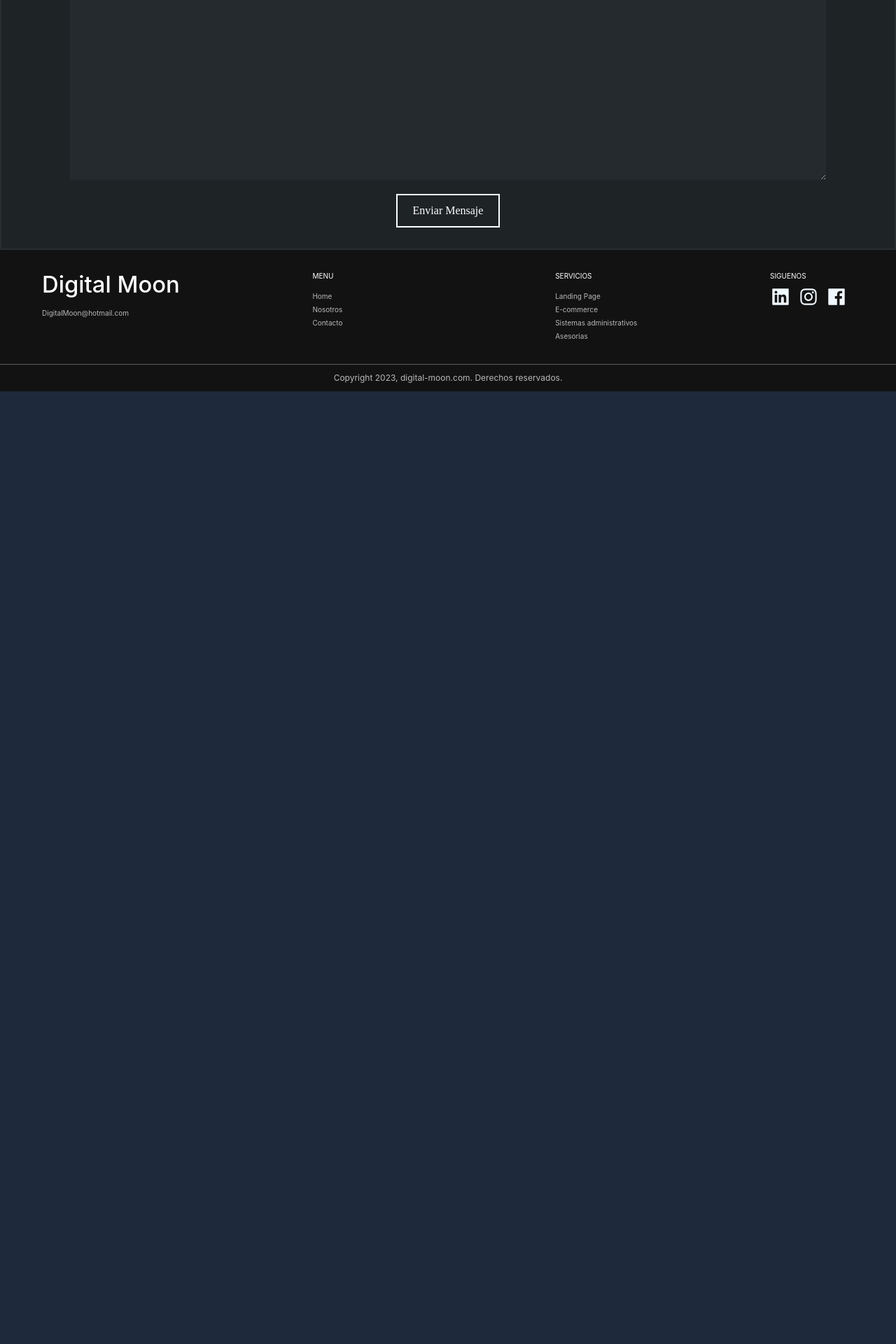
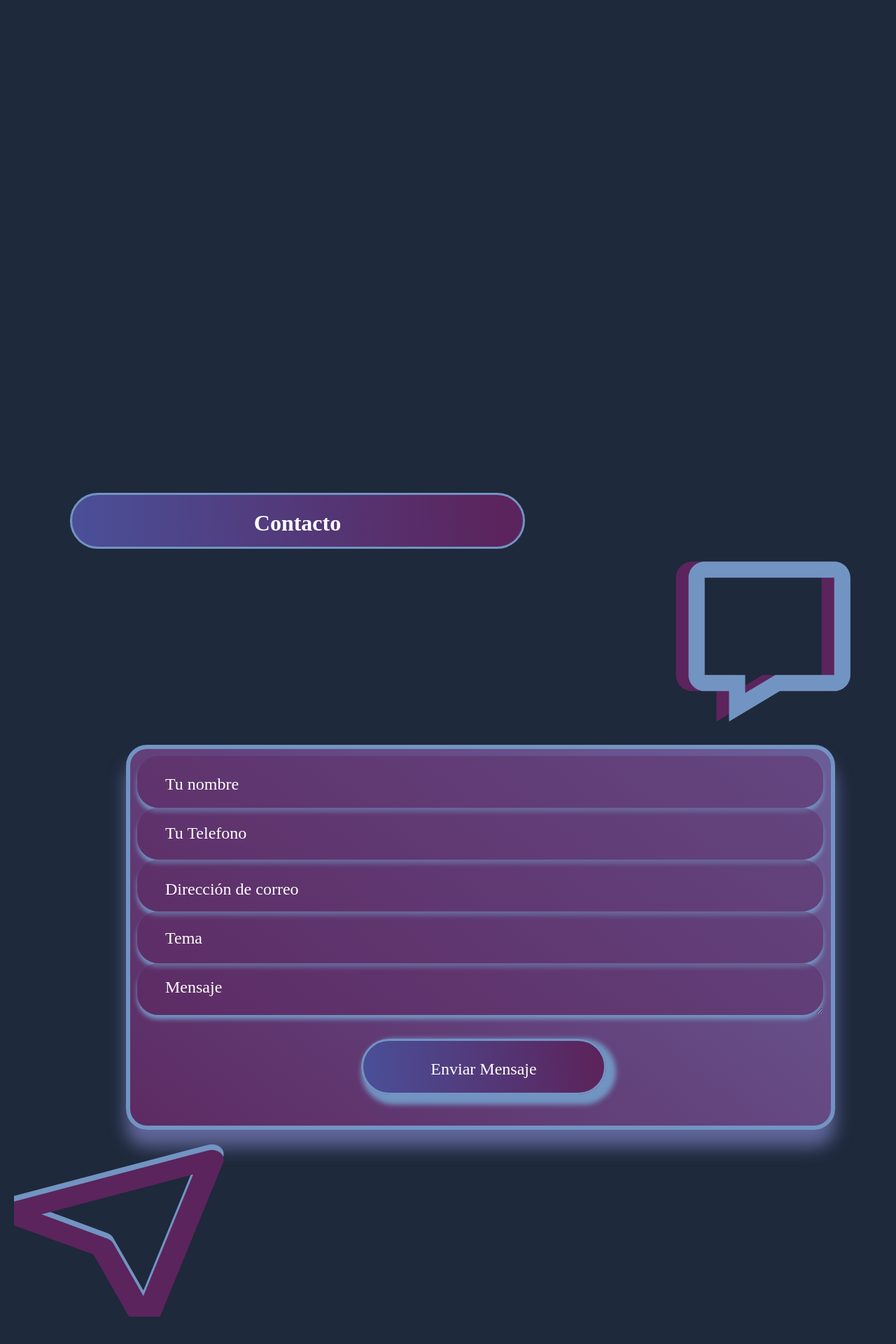
Before and after one commit to Agu1laredu/NavBar-Bootstrap-Tutorial-Youtube, a React (Create React App) app: page /Contacto in a window 1280 px wide. Shown: the part 496-2416 px from the top of the page at 70% size. Before the commit the page ends 1055 px from the top, so only its background shows below. Built offline with nearby package versions, Linux system fonts and the light colour scheme.

Commit message:
add contacto

```diff
--- a/src/App.js
+++ b/src/App.js
@@ -16,6 +16,7 @@ import "./App.css";
 import SobreNosotros from "./screen/Nosotros/Nosotros";
 import Clients from "./screen/NuestrosClientes/Clientes";
 import Servicios from "./screen/Servicios/Servicios";
+import Contacto from "./screen/Contacto/Contacto";
 
 function Home() {
   return (
@@ -47,6 +48,7 @@ function Home() {
       <SobreNosotros />
       <Clients />
       <Servicios />
+      <Contacto />
     </div>
   );
 }
--- a/src/screen/Contacto/Contacto.css
+++ b/src/screen/Contacto/Contacto.css
@@ -1,87 +1,220 @@
-.contacto {
-  background-color: #1e2326;
-  color: #fff;
-  border: 2px solid rgba(68, 68, 68, 0.359);
-  margin-bottom: -20px;
+.ContainerContacto {
+  z-index: 3000;
+  position: relative;
+  top: 1000px;
+  width: 1800px;
+  height: 1624px;
+  background: #1e293b;
 }
-.contacto .contenido-seccion {
-  max-width: 1100px;
+.fila {
+  display: flex;
   margin: auto;
-  height: 100%;
+  margin-top: 80px;
+  margin-left: 300px;
+  width: 1313px;
+  height: 550px;
+  flex-shrink: 0;
+  border-radius: 30px;
+  border: 6px solid #7294c2;
+  background: linear-gradient(218deg, #6b609a -4.18%, #5d2b64 98.82%);
+  box-shadow: 0px 24px 24px 0px #60669a;
 }
-.contacto h2 {
-  font-size: 48px;
-  font-family: "Lobster", cursive;
-  text-align: center;
-  padding: 20px 0;
-}
-.contacto .fila {
-  display: flex;
-}
-.contacto .col {
+.col {
   width: 100%;
   padding: 10px;
   position: relative;
 }
-.contacto .col input,
-.contacto .col textarea {
-  font-family: "Lobster", cursive;
-  display: block;
-  width: 100%;
-  padding: 18px;
-  border: none;
-  margin-bottom: 20px;
-  background-color: #252a2e;
+.col input,
+.col textarea {
+  width: 1264px;
+  height: 74px;
+  flex-shrink: 0;
+  border-radius: 30px;
+  border: 1px solid rgba(114, 148, 194, 0);
+  background: rgba(91, 36, 92, 0.4);
+  box-shadow: 0px 6px 6px 0px #7294c2;
+}
+.SpanContacto {
+  position: absolute;
+  left: 50px;
+  width: 603px;
+  height: 652px;
   color: #fff;
-  font-size: 18px;
+  font-family: Kodchasan;
+  font-size: 24px;
+  font-style: normal;
+  font-weight: 400;
+  line-height: 80px; /* 333.333% */
 }
-.contacto button {
-  cursor: pointer;
-  font-family: "Lobster", cursive;
-  background-color: transparent;
-  border: 2px solid #fff;
-  width: fit-content;
-  display: block;
-  margin: 20px auto;
-  padding: 10px 22px;
-  font-size: 16px;
+.SpanContactoTelefono {
+  position: absolute;
+  top: 80px;
+  left: 50px;
+  width: 603px;
+  height: 652px;
   color: #fff;
+  font-family: Kodchasan;
+  font-size: 24px;
+  font-style: normal;
+  font-weight: 400;
+  line-height: 80px; /* 333.333% */
+}
+.SpanContactoEmail {
+  position: absolute;
+  top: 160px;
+  left: 50px;
+  width: 603px;
+  height: 652px;
+  color: #fff;
+  font-family: Kodchasan;
+  font-size: 24px;
+  font-style: normal;
+  font-weight: 400;
+  line-height: 80px; /* 333.333% */
+}
+.SpanContactoTema {
+  position: absolute;
+  top: 230px;
+  left: 50px;
+  width: 603px;
+  height: 652px;
+  color: #fff;
+  font-family: Kodchasan;
+  font-size: 24px;
+  font-style: normal;
+  font-weight: 400;
+  line-height: 80px; /* 333.333% */
+}
+.SpanContactoMensaje {
+  position: absolute;
+  top: 300px;
+  left: 50px;
+  width: 603px;
+  height: 652px;
+  color: #fff;
+  font-family: Kodchasan;
+  font-size: 24px;
+  font-style: normal;
+  font-weight: 400;
+  line-height: 80px; /* 333.333% */
+}
+.ButtonMensaje {
   position: relative;
-  z-index: 10;
+  top: 30px;
+  left: 440px;
+  width: 350px;
+  height: 80px;
+  flex-shrink: 0;
+  border-radius: 40px;
+  border: 3px solid #7294c2;
+  background: linear-gradient(266deg, #5b245c 5.02%, #4263b4 142.75%);
+  box-shadow: 7px 7px 7px 7px #7294c2;
 }
-.contacto button .overlay {
-  font-family: "Lobster", cursive;
-  position: absolute;
-  top: 0;
-  left: 0;
-  width: 0;
-  height: 100%;
-  background-color: #7c7c7c;
-  z-index: -1;
-  transition: 1s;
+.EnviarMensaje {
+  width: 603px;
+  height: 652px;
+  color: #fff;
+  font-family: Kodchasan;
+  font-size: 24px;
+  font-style: normal;
+  font-weight: 400;
+  line-height: 80px; /* 333.333% */
 }
-.contacto button:hover .overlay {
-  width: 100%;
+
+.TwitchChartOne {
+  position: relative;
+  left: 600px;
+  top: 18px;
+  width: 232.5px;
+  height: 229.78px;
+  flex-shrink: 0;
 }
-.contacto .col img {
-  width: 100%;
+.TwitchChartTwo {
+  position: relative;
+  left: 350px;
+  top: 18px;
+  width: 232.5px;
+  height: 229.78px;
+  flex-shrink: 0;
 }
-.contacto .col .info {
-  position: absolute;
-  top: 40%;
-  background-color: #252a2e;
-  padding: 20px;
-  left: 50%;
-  transform: translate(-50%, -50%);
+.SVGFlechaOne {
+  position: relative;
+  left: 20px;
+  top: 18px;
+  width: 300.564px;
+  height: 241.07px;
+  z-index: 300;
 }
-.contacto .col .info ul {
-  list-style: none;
+.SVGFlechaTwo {
+  position: relative;
+  left: -300px;
+  top: 20px;
+  width: 300.564px;
+  height: 241.07px;
+  z-index: 300;
 }
-.contacto .col .info ul li {
-  margin-bottom: 20px;
+
+@media (max-width: 1366px) {
+  .ContainerContacto {
+    width: 40%;
+  }
+  .fila {
+    display: flex;
+    margin: auto;
+    margin-top: 50px;
+    margin-left: 180px;
+    width: 1013px;
+    height: 550px;
+    flex-shrink: 0;
+    border-radius: 30px;
+    border: 6px solid #7294c2;
+    background: linear-gradient(218deg, #6b609a -4.18%, #5d2b64 98.82%);
+    box-shadow: 0px 24px 24px 0px #60669a;
+  }
+  .col input,
+  .col textarea {
+    width: 980px;
+    height: 74px;
+    flex-shrink: 0;
+    border-radius: 30px;
+    border: 1px solid rgba(114, 148, 194, 0);
+    background: rgba(91, 36, 92, 0.4);
+    box-shadow: 0px 6px 6px 0px #7294c2;
+  }
+  .ButtonMensaje {
+    left: 320px;
+  }
+
+  .TwitchChartOne {
+    position: relative;
+    left: 965px;
+    top: 18px;
+    width: 232.5px;
+    height: 229.78px;
+    flex-shrink: 0;
+  }
+  .TwitchChartTwo {
+    position: relative;
+    left: 750px;
+    top: 18px;
+    width: 232.5px;
+    height: 229.78px;
+    flex-shrink: 0;
+  }
+  .SVGFlechaOne {
+    position: relative;
+    left: 20px;
+    top: 18px;
+    width: 300.564px;
+    height: 241.07px;
+    z-index: 300;
+  }
+  .SVGFlechaTwo {
+    position: relative;
+    left: 20px;
+    top: -215px;
+    width: 300.564px;
+    height: 241.07px;
+    z-index: 300;
+  }
 }
-.contacto .col .info ul li i {
-  font-family: "Lobster", cursive;
-  display: inline-block;
-  margin-right: 20px;
-}
--- a/src/screen/Contacto/Contacto.js
+++ b/src/screen/Contacto/Contacto.js
@@ -1,13 +1,37 @@
-import "bootstrap/dist/css/bootstrap.min.css";
 import "./Contacto.css";
-import Footer from "../../components/Footer/Footer";
 
 function Contacto() {
   return (
-    <div style={{ textAlign: "center" }}>
-      <section id="contacto" class="contacto">
-        <div class="contenido-seccion">
-          <h2>CONTACTO</h2>
+    <div className="ContainerContacto">
+      <button className="ButtonClients">
+        <span className="clients">Contacto</span>
+      </button>
+      <svg
+        xmlns="http://www.w3.org/2000/svg"
+        width="233"
+        height="231"
+        viewBox="0 0 233 231"
+        fill="none"
+        className="TwitchChartOne"
+      >
+        <path
+          d="M209.5 0.25H23.5C10.6776 0.25 0.25 10.6776 0.25 23.5V163C0.25 175.822 10.6776 186.25 23.5 186.25H58.375V230.03L131.345 186.25H209.5C222.322 186.25 232.75 175.822 232.75 163V23.5C232.75 10.6776 222.322 0.25 209.5 0.25ZM209.5 163H124.905L81.625 188.97V163H23.5V23.5H209.5V163Z"
+          fill="#5B245C"
+        />
+      </svg>
+      <svg
+        xmlns="http://www.w3.org/2000/svg"
+        width="233"
+        height="231"
+        viewBox="0 0 233 231"
+        fill="none"
+        className="TwitchChartTwo"
+      >
+        <path
+          d="M209.5 0.25H23.5C10.6776 0.25 0.25 10.6776 0.25 23.5V163C0.25 175.822 10.6776 186.25 23.5 186.25H58.375V230.03L131.345 186.25H209.5C222.322 186.25 232.75 175.822 232.75 163V23.5C232.75 10.6776 222.322 0.25 209.5 0.25ZM209.5 163H124.905L81.625 188.97V163H23.5V23.5H209.5V163Z"
+          fill="#7294C2"
+        />
+      </svg>
       <div class="fila">
         <div class="col">
           <form
@@ -15,42 +39,49 @@ function Contacto() {
             method="post"
             enctype="text/plain"
           >
-                <input
-                  type="text"
-                  id="nombre"
-                  placeholder="Tú Nombre"
-                  required
-                />
-                <input
-                  type="tel"
-                  id="telefono"
-                  placeholder="Número telefónico"
-                  required
-                />
-                <input
-                  type="email"
-                  id="correo"
-                  placeholder="Dirección de correo"
-                  required
-                />
-                <input type="text" id="tema" placeholder="Tema" required />
-                <textarea
-                  id="mensaje"
-                  cols="30"
-                  rows="10"
-                  placeholder="Mensaje"
-                  required
-                ></textarea>
-                <button type="submit">
-                  Enviar Mensaje<i class="fa-solid fa-paper-plane"></i>
+            <span className="SpanContacto">Tu nombre</span>
+            <input type="text" id="nombre" required />
+            <span className="SpanContactoTelefono">Tu Telefono</span>
+            <input type="tel" id="telefono" required />
+            <span className="SpanContactoEmail">Dirección de correo</span>
+            <input type="email" id="correo" required />
+            <span className="SpanContactoTema">Tema</span>
+            <input type="text" id="tema" required />
+            <span className="SpanContactoMensaje">Mensaje</span>
+            <textarea id="mensaje" cols="30" rows="10" required></textarea>
+            <button type="submit" className="ButtonMensaje">
+              <span className="EnviarMensaje"> Enviar Mensaje</span>
               <span class="overlay"></span>
             </button>
           </form>
         </div>
       </div>
-        </div>
-      </section>
-      <Footer />
+      <svg
+        xmlns="http://www.w3.org/2000/svg"
+        width="279"
+        height="219"
+        viewBox="0 0 279 219"
+        fill="none"
+        className="SVGFlechaOne"
+      >
+        <path
+          d="M-22.3852 82.98C-22.7484 88.186 -19.1164 93.0373 -13.2103 95.216L105.29 138.815L159.645 233.853C162.235 238.362 167.857 241.237 174 241.237L174.9 241.212C178.069 241.07 181.112 240.164 183.63 238.614C186.148 237.064 188.026 234.941 189.018 232.523L277.372 16.784C279.22 12.2493 277.735 7.24599 273.535 3.86399C269.334 0.48199 263.112 -0.670677 257.427 0.785989L-11.5521 71.656C-14.5676 72.4515 -17.2142 73.9575 -19.1466 75.9775C-21.079 77.9975 -22.2077 80.4378 -22.3852 82.98ZM237.609 32.6807L171.568 193.927L131.552 123.982C129.978 121.224 127.22 119.012 123.782 117.75L36.5493 85.6527L237.609 32.6807Z"
+          fill="#7294C2"
+        />
+      </svg>
+      <svg
+        xmlns="http://www.w3.org/2000/svg"
+        width="279"
+        height="219"
+        viewBox="0 0 279 219"
+        fill="none"
+        className="SVGFlechaTwo"
+      >
+        <path
+          d="M-22.3852 82.98C-22.7484 88.186 -19.1164 93.0373 -13.2103 95.216L105.29 138.815L159.645 233.853C162.235 238.362 167.857 241.237 174 241.237L174.9 241.212C178.069 241.07 181.112 240.164 183.63 238.614C186.148 237.064 188.026 234.941 189.018 232.523L277.372 16.784C279.22 12.2493 277.735 7.24599 273.535 3.86399C269.334 0.48199 263.112 -0.670677 257.427 0.785989L-11.5521 71.656C-14.5676 72.4515 -17.2142 73.9575 -19.1466 75.9775C-21.079 77.9975 -22.2077 80.4378 -22.3852 82.98ZM237.609 32.6807L171.568 193.927L131.552 123.982C129.978 121.224 127.22 119.012 123.782 117.75L36.5493 85.6527L237.609 32.6807Z"
+          fill="#5B245C"
+        />
+      </svg>
     </div>
   );
 }
--- a/src/screen/Servicios/Servicios.js
+++ b/src/screen/Servicios/Servicios.js
@@ -1,7 +1,7 @@
 import "bootstrap/dist/css/bootstrap.min.css";
 import "./servicios.css";
 
-function Nosotros() {
+function Servicios() {
   return (
     <div className="ContainerServicios">
       <button className="ButtonServicios">
@@ -114,4 +114,4 @@ function Nosotros() {
   );
 }
 
-export default Nosotros;
+export default Servicios;
--- a/src/screen/Servicios/servicios.css
+++ b/src/screen/Servicios/servicios.css
@@ -292,7 +292,7 @@
 
   .parrafoRectangule {
     margin-top: 50px;
-    width: 545px;
+    width: 530px;
     height: 1430px;
     color: #fff;
     text-align: center;
```
Also changed, not shown: src/screen/NuestrosClientes/Components/Swiper.css. Lines whose indentation alone changed are shown as unchanged.
